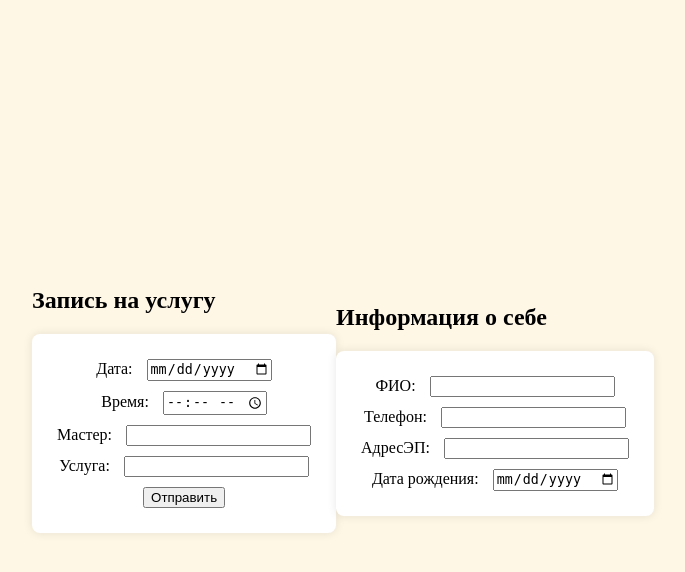
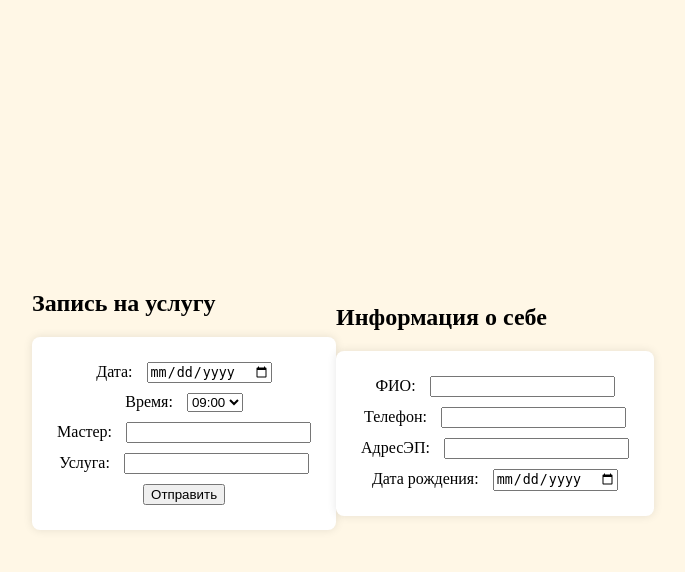
Before and after one commit to tanyanik16/diplomhttp, a Flask app: page / in a window 1280 px wide. Shown: the top 572 px of the page, without its empty margins (297-982 px from the left). Run offline with Flask 3, Linux system fonts and the light colour scheme.

Commit message:
Ограничение выбора времени на веб сайте

```diff
--- a/templates/index.html
+++ b/templates/index.html
@@ -17,8 +17,18 @@
             <br>
 
             <label for="select_time">Время:</label>
-            <input type="time" id="select_time" name="select_time" required>
-
+            <select id="select_time" name="select_time" required>
+                <option value="09:00">09:00</option>
+                <option value="10:00">10:00</option>
+                <option value="11:00">11:00</option>
+                <option value="12:00">12:00</option>
+                <option value="13:00">13:00</option>
+                <option value="14:00">14:00</option>
+                <option value="15:00">15:00</option>
+                <option value="16:00">16:00</option>
+                <option value="17:00">17:00</option>
+                <option value="18:00">18:00</option>
+            </select>
              <br>
 
             <label for="input_text1">Мастер:</label>
```
